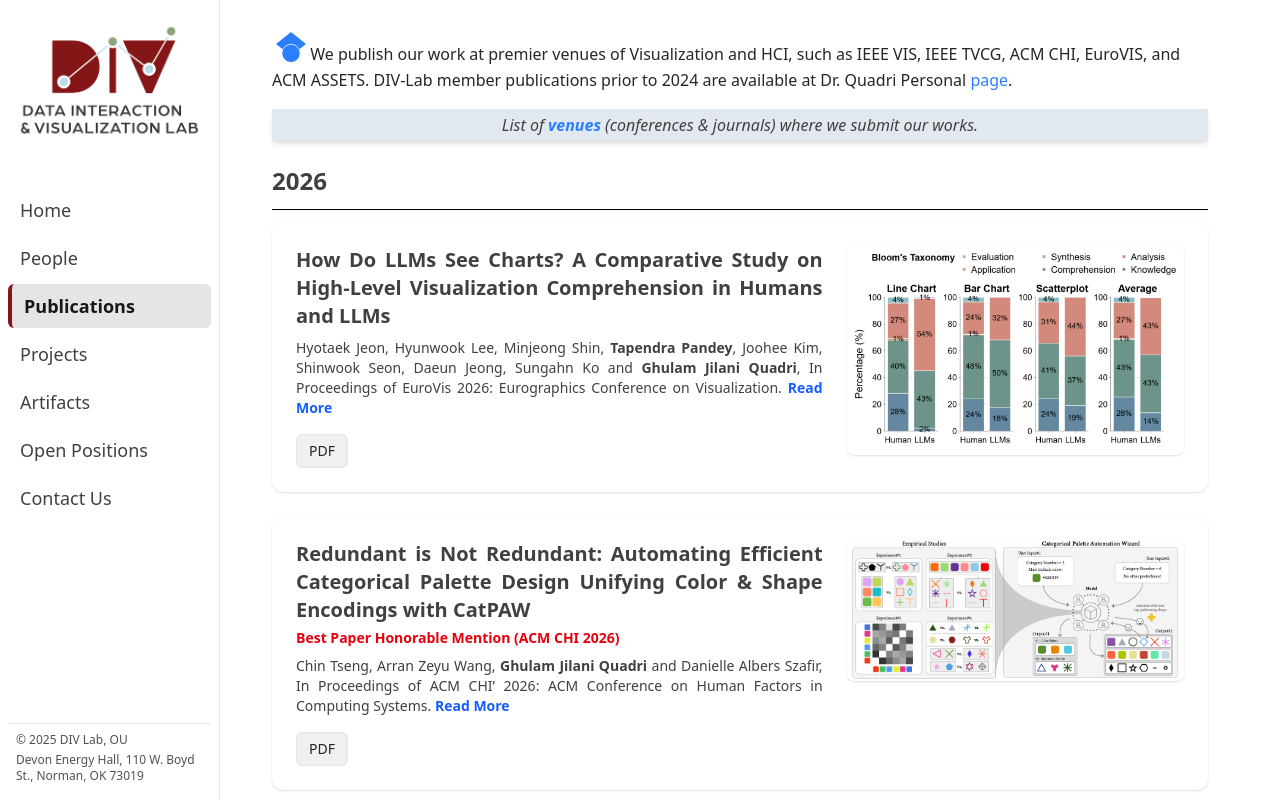
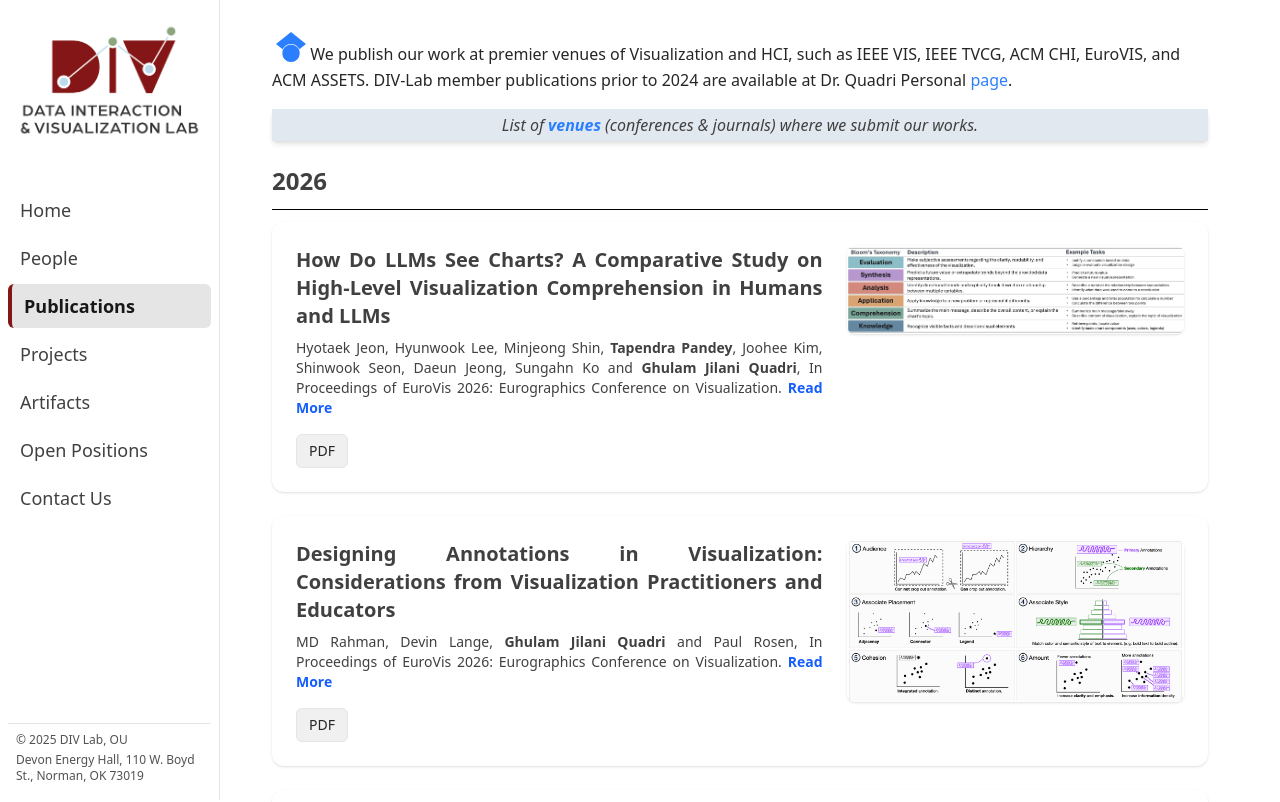
Before and after one commit to nischaldinesh/div_lab_website, a Next.js app: page /publications in a window 1280 px wide. Shown: the top 802 px of the page. Built offline with nearby package versions, Linux system fonts and the light colour scheme.

Commit message:
Update publications and news

```diff
--- a/data/news.ts
+++ b/data/news.ts
@@ -6,6 +6,12 @@
 };
 
 export const newsData: NewsRecord[] = [
+  {
+    date: "04 - 2026",
+    content:
+      'Our lab student - "Jasmine Lim" awarded a Summer UReCA Fellowship',
+    link: "https://www.ou.edu/ureca/opportunities/ureca-summer-fellowship",
+  },
   {
     date: "04 - 2026",
     content:
--- a/data/publications.ts
+++ b/data/publications.ts
@@ -70,6 +70,45 @@
       archivePrefix={arXiv},
       primaryClass={cs.HC},
       url={https://arxiv.org/abs/2604.08959},
+}
+
+}`,
+    },
+  },
+  {
+    slug: "annotation-educator",
+    year: 2026,
+    title:
+      "Designing Annotations in Visualization: Considerations from Visualization Practitioners and Educators",
+    authors: [
+      { name: "MD Rahman" },
+      { name: "Devin Lange" },
+      { name: "Ghulam Jilani Quadri", highlight: true },
+      { name: "Paul Rosen" },
+    ],
+    venue:
+      "In Proceedings of EuroVis 2026: Eurographics Conference on Visualization.",
+    links: [{ label: "PDF", href: "https://arxiv.org/abs/2604.07691" }],
+    image: {
+      src: "/publications/annotation-educator.png",
+      alt: "Annotation Educator Image",
+    },
+    detail: {
+      hero: {
+        src: "/publications/annotation-educator.png",
+        alt: "Annotation Educator Image",
+      },
+      pdf: "https://arxiv.org/abs/2604.07691",
+      abstract: ` Annotation is a central mechanism in visualization design that enables people to communicate key insights. Prior research has provided essential accounts of the visual forms annotations take, but less attention has been paid to the decisions behind them. This paper examines how annotations are designed in practice and how educators reflect on those practices. We conducted a two-phase qualitative study: interviews with ten practitioners from diverse backgrounds revealed the heuristics they draw on when creating annotations, and interviews with seven visualization educators offered complementary perspectives situated within broader concerns of clarity, guidance, and viewer agency. These studies provide a systematic account of annotation design knowledge in professional settings, highlighting the considerations, trade-offs, and contextual judgments that shape the use of annotations. By making this tacit expertise explicit, our work complements prior form-focused studies, strengthens understanding of annotation as a design activity, and points to opportunities for improved tool and guideline support.`,
+      bibtex: `@misc{rahman2026designingannotationsvisualizationconsiderations,
+      title={Designing Annotations in Visualization: Considerations from Visualization Practitioners and Educators},
+      author={Md Dilshadur Rahman and Devin Lange and Ghulam Jilani Quadri and Paul Rosen},
+      year={2026},
+      eprint={2604.07691},
+      archivePrefix={arXiv},
+      primaryClass={cs.HC},
+      url={https://arxiv.org/abs/2604.07691},
+},
 }
 
 }`,
```
Also changed, not shown: public/publications/annotation-educator.png (added), public/publications/hlcllm.png.
